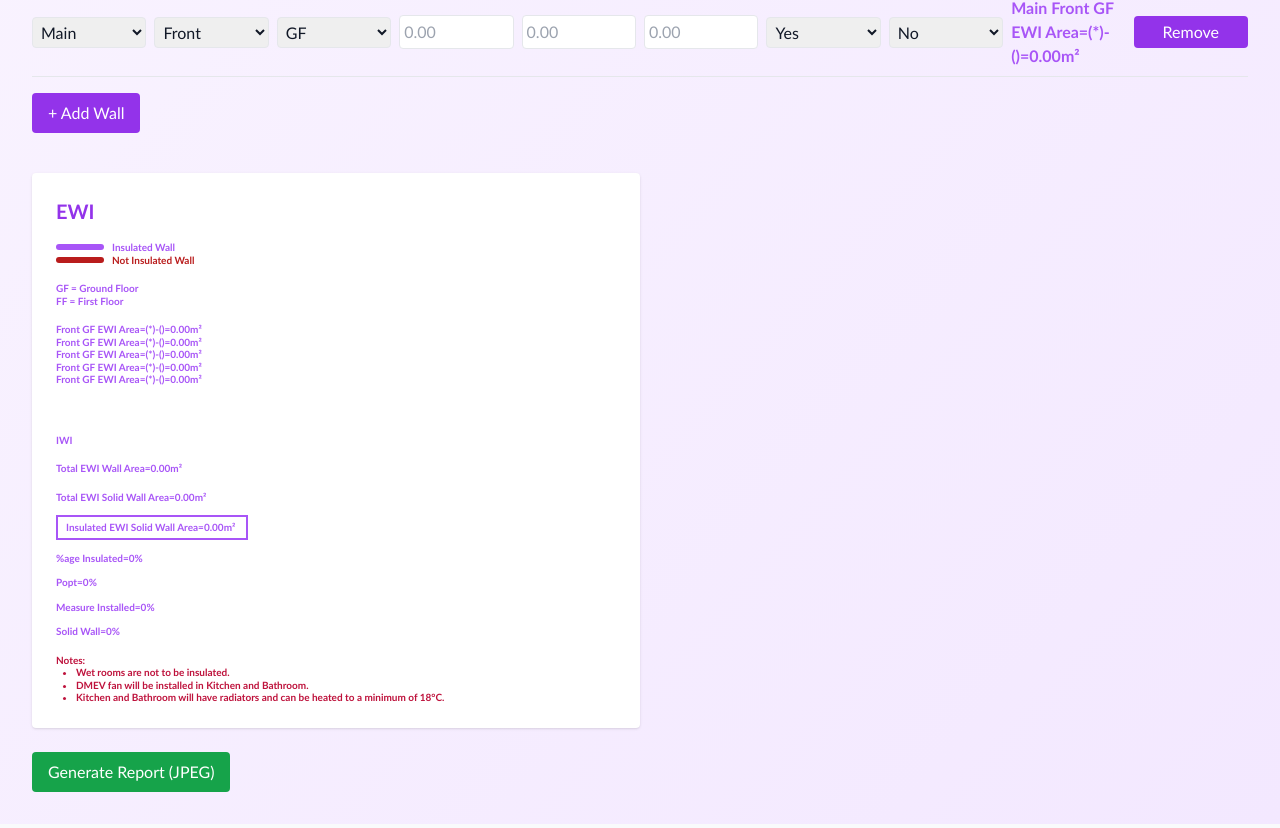
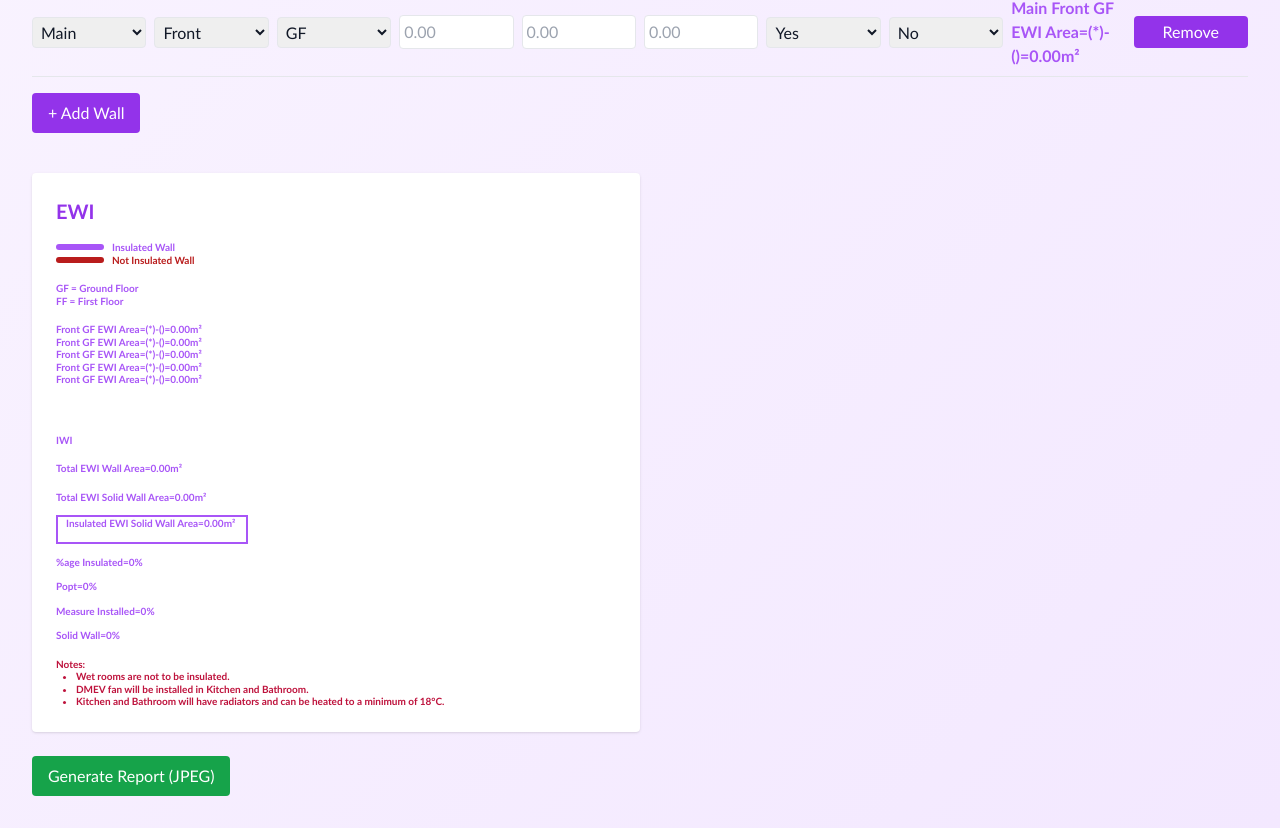
Before and after one commit to HameyDev/popt-calculator, a Next.js app: page /ewi in a window 1280 px wide. Shown: the part 604-1432 px from the top of the page. Built offline with nearby package versions, Linux system fonts and the light colour scheme.

Commit message:
Update page.jsx

```diff
--- a/src/app/ewi/page.jsx
+++ b/src/app/ewi/page.jsx
@@ -280,7 +280,7 @@ export default function EWICalculator() {
            Total Cavity Wall Area={totals.cavityArea}m²
          </p>
         )}
-        <p className="mt-3 font-semibold text-purple-500 border-2 border-purple-500 px-2 py-1 w-48">
+        <p className="mt-3 font-semibold text-purple-500 border-2 border-purple-500 px-2 pb-3 w-48">
           Insulated EWI Solid Wall Area={totals.insulatedArea}m²
         </p>
         <p className="mt-3 font-semibold text-purple-500">
```
